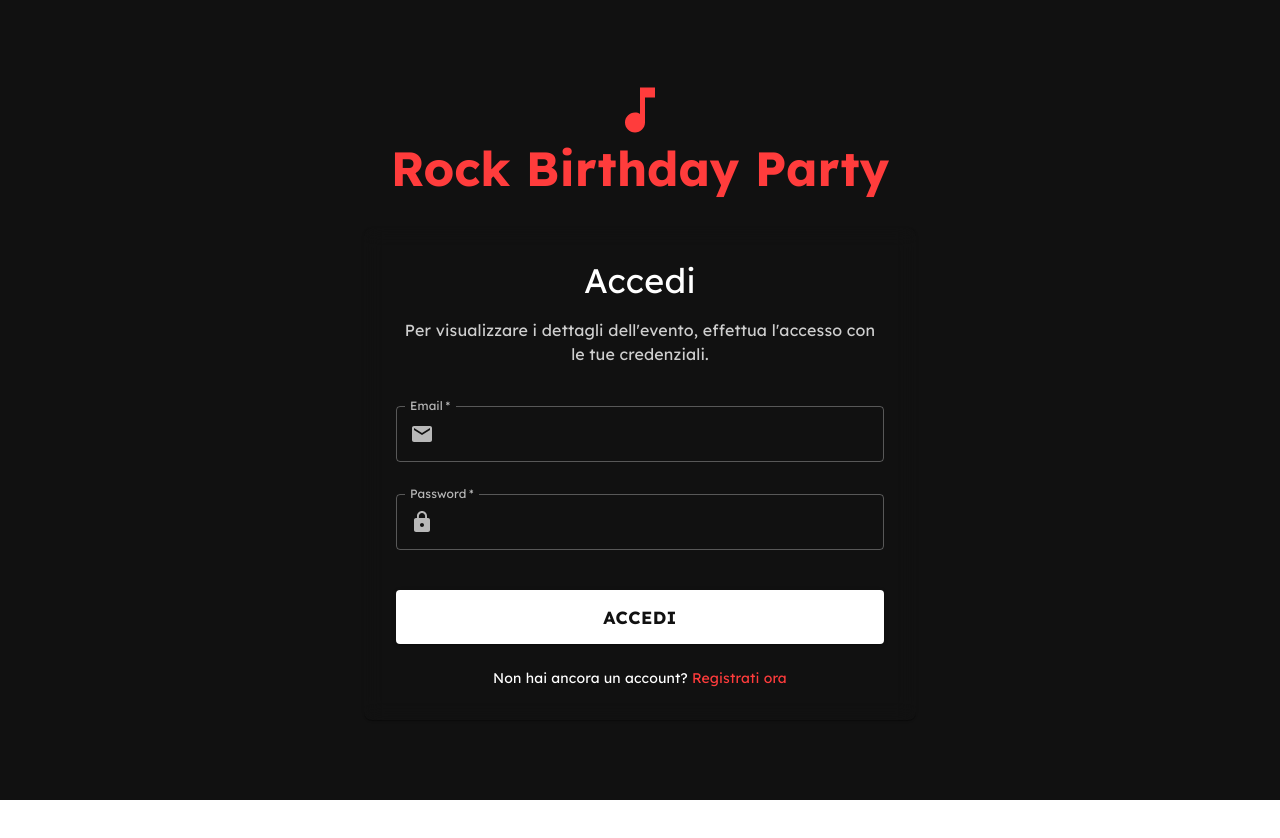
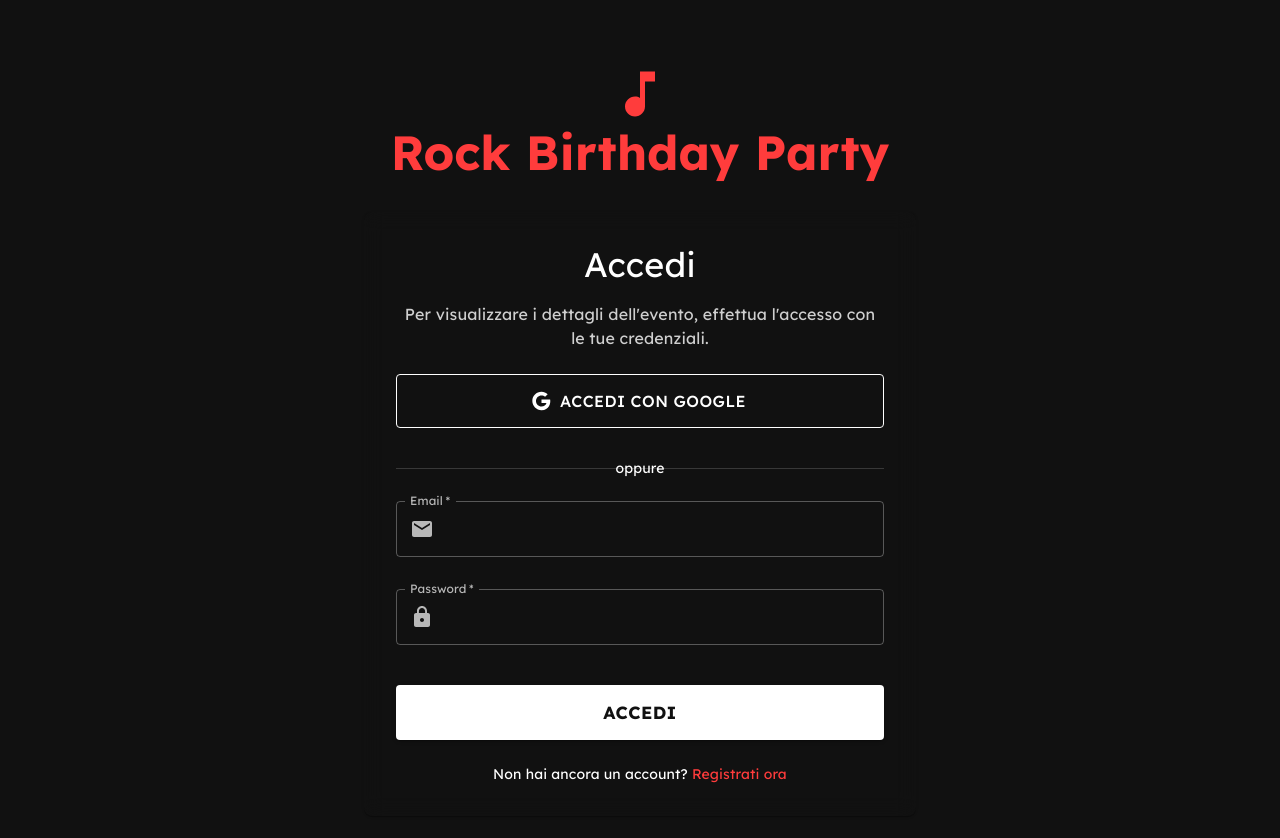
Before and after one commit to fabioper85/complemosby, a React (Create React App) app: page /login in a window 1280 px wide. Shown: the top 838 px of the page. Before the commit the page ends 800 px from the top, so only its background shows below. Built offline with nearby package versions, Linux system fonts and the light colour scheme; no server answers; a web font is replaced by a local one.

Commit message:
feat(auth): add consts + google Authentication

```diff
--- a/src/AuthContext.tsx
+++ b/src/AuthContext.tsx
@@ -1,8 +1,8 @@
 // src/AuthContext.tsx
 import React, {createContext, useContext, useState, useEffect, ReactNode} from 'react';
-import {User, signInWithEmailAndPassword, signOut as firebaseSignOut, onAuthStateChanged} from 'firebase/auth';
-import {auth, db} from './firebase';
-import {doc, getDoc} from 'firebase/firestore';
+import {User, signInWithEmailAndPassword, signOut as firebaseSignOut, signInWithPopup, onAuthStateChanged} from 'firebase/auth';
+import {auth, db, googleProvider, db_users_table_name, FIREBASE_DB_USERS_ROLES} from './firebase';
+import {doc, getDoc, setDoc} from 'firebase/firestore';
 
 interface AuthContextProps {
   currentUser: User | null;
@@ -10,6 +10,7 @@ interface AuthContextProps {
   loading: boolean;
   error: string;
   login: (email: string, password: string) => Promise<void>;
+  loginWithGoogle: () => Promise<void>;
   logout: () => Promise<void>;
 }
 
@@ -38,9 +39,9 @@ export const AuthProvider: React.FC<AuthProviderProps> = ({children}) => {
     if (!user) return false;
 
     try {
-      const userRef = doc(db, 'users', user.uid);
+      const userRef = doc(db, db_users_table_name, user.uid);
       const userDoc = await getDoc(userRef);
-      return userDoc.exists() && userDoc.data()?.role === 'ADMIN';
+      return userDoc.exists() && userDoc.data()?.role === FIREBASE_DB_USERS_ROLES.ADMIN;
     } catch (err) {
       console.error('Errore nella verifica dello stato admin:', err);
       return false;
@@ -56,6 +57,34 @@ export const AuthProvider: React.FC<AuthProviderProps> = ({children}) => {
       setIsAdmin(adminStatus);
     } catch (err) {
       setError('Credenziali non valide. Riprova.');
+      throw err;
+    }
+  };
+
+  const loginWithGoogle = async () => {
+    setError('');
+    try {
+      const result = await signInWithPopup(auth, googleProvider);
+      const user = result.user;
+
+      // Verifica se l'utente esiste già nel database
+      const userDoc = await getDoc(doc(db, db_users_table_name, user.uid));
+
+      // Se l'utente non esiste, crea un nuovo documento
+      if (!userDoc.exists()) {
+        await setDoc(doc(db, db_users_table_name, user.uid), {
+          displayName: user.displayName,
+          email: user.email,
+          role: 'USER', // Default role
+          createdAt: new Date(),
+          photoURL: user.photoURL
+        });
+      }
+
+      const adminStatus = await checkAdminStatus(user);
+      setIsAdmin(adminStatus);
+    } catch (err) {
+      setError('Errore durante l\'accesso con Google. Riprova.');
       throw err;
     }
   };
@@ -96,6 +125,7 @@ export const AuthProvider: React.FC<AuthProviderProps> = ({children}) => {
     loading,
     error,
     login,
+    loginWithGoogle,
     logout,
   };
 
--- a/src/Login.tsx
+++ b/src/Login.tsx
@@ -16,16 +16,23 @@ import {
   Alert,
   CircularProgress,
   Link as MuiLink,
+  Divider,
 } from '@mui/material';
 
 // Material Icons
-import {Email as EmailIcon, Lock as LockIcon, MusicNote as MusicNoteIcon} from '@mui/icons-material';
+import {
+  Email as EmailIcon,
+  Lock as LockIcon,
+  MusicNote as MusicNoteIcon,
+  Google as GoogleIcon,
+} from '@mui/icons-material';
 
 const Login: React.FC = () => {
-  const {login, error: authError} = useAuth();
+  const {login, loginWithGoogle, error: authError} = useAuth();
   const [email, setEmail] = useState<string>('');
   const [password, setPassword] = useState<string>('');
   const [loading, setLoading] = useState<boolean>(false);
+  const [googleLoading, setGoogleLoading] = useState<boolean>(false);
   const [error, setError] = useState<string>('');
 
   const handleLogin = async (e: FormEvent<HTMLFormElement>): Promise<void> => {
@@ -39,6 +46,19 @@ const Login: React.FC = () => {
       console.error(err);
     } finally {
       setLoading(false);
+    }
+  };
+
+  const handleGoogleLogin = async (): Promise<void> => {
+    setGoogleLoading(true);
+    setError('');
+
+    try {
+      await loginWithGoogle();
+    } catch (err) {
+      console.error(err);
+    } finally {
+      setGoogleLoading(false);
     }
   };
 
@@ -70,7 +90,6 @@ const Login: React.FC = () => {
         </Box>
 
         <Paper
-          // elevation={12}
           sx={{
             p: 4,
             borderRadius: 2,
@@ -91,6 +110,47 @@ const Login: React.FC = () => {
               {error || authError}
             </Alert>
           )}
+
+          {/* Pulsante di login con Google */}
+          <Button
+            fullWidth
+            variant='outlined'
+            size='large'
+            startIcon={googleLoading ? null : <GoogleIcon />}
+            onClick={handleGoogleLogin}
+            disabled={googleLoading}
+            sx={{
+              mb: 3,
+              py: 1.5,
+              color: rockTheme.secondary,
+              borderColor: rockTheme.secondary,
+              '&:hover': {
+                bgcolor: rockTheme.accent,
+                borderColor: rockTheme.accent,
+                color: rockTheme.secondary,
+              },
+              fontSize: '1rem',
+            }}
+          >
+            {googleLoading ? <CircularProgress size={24} color='inherit' /> : 'Accedi con Google'}
+          </Button>
+
+          <Divider sx={{my: 2, bgcolor: 'rgba(255,255,255,0.2)', position: 'relative'}}>
+            <Typography
+              variant='body2'
+              sx={{
+                position: 'absolute',
+                top: -10,
+                left: '50%',
+                transform: 'translateX(-50%)',
+                bgcolor: 'transparent',
+                px: 2,
+                color: rockTheme.secondary,
+              }}
+            >
+              oppure
+            </Typography>
+          </Divider>
 
           <form onSubmit={handleLogin}>
             <TextField
--- a/src/Registration.tsx
+++ b/src/Registration.tsx
@@ -2,7 +2,7 @@
 import React, {useState, FormEvent} from 'react';
 import {createUserWithEmailAndPassword, updateProfile} from 'firebase/auth';
 import {doc, setDoc} from 'firebase/firestore';
-import {auth, db} from './firebase';
+import {auth, db, db_users_table_name, FIREBASE_DB_USERS_DEFAULT_ROLE, FIREBASE_DB_USERS_ROLES} from './firebase';
 import {Link} from 'react-router-dom';
 import {rockTheme as theme} from './themes/minimal/rockTheme';
 
@@ -69,10 +69,10 @@ const Registration: React.FC = () => {
       });
 
       // Salva i dati utente in Firestore
-      await setDoc(doc(db, 'users', user.uid), {
+      await setDoc(doc(db, db_users_table_name, user.uid), {
         displayName: name,
         email: email,
-        role: 'user', // Default role
+        role: FIREBASE_DB_USERS_DEFAULT_ROLE, // Default role
         createdAt: new Date(),
       });
 
--- a/src/firebase.ts
+++ b/src/firebase.ts
@@ -1,7 +1,7 @@
 // src/firebase.ts
 import {initializeApp} from 'firebase/app';
 import {getFirestore} from 'firebase/firestore';
-import {getAuth} from 'firebase/auth';
+import {getAuth, GoogleAuthProvider} from 'firebase/auth';
 
 // Inserisci qui le tue credenziali Firebase
 const firebaseConfig = {
@@ -19,4 +19,12 @@ const app = initializeApp(firebaseConfig);
 // Inizializza servizi
 export const db = getFirestore(app);
 export const auth = getAuth(app);
+export const googleProvider = new GoogleAuthProvider();
 export default app;
+
+export const db_users_table_name = 'users';
+export enum FIREBASE_DB_USERS_ROLES {
+  USER = 'USER',
+  ADMIN = 'ADMIN'
+}
+export const FIREBASE_DB_USERS_DEFAULT_ROLE = FIREBASE_DB_USERS_ROLES.USER;
```
